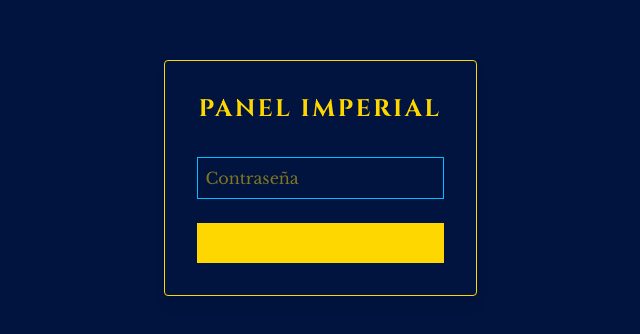
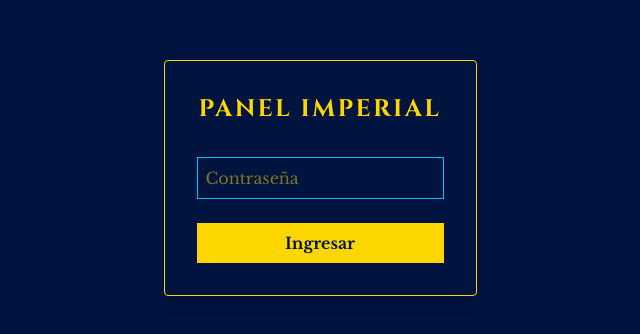
Before and after one commit to Fierillo/monitorcillo, a Next.js app: page /admin in a window 1280 px wide. Shown: the part 222-556 px from the top of the page, without its empty margins (320-960 px from the left). Built offline with nearby package versions, Linux system fonts and the light colour scheme; no server answers.

Commit message:
style: update button text color to improve visibility in AdminDashboard and LoginForm

```diff
--- a/src/app/admin/AdminDashboard.tsx
+++ b/src/app/admin/AdminDashboard.tsx
@@ -445,7 +445,7 @@ export default function AdminDashboard({ initialData }: { initialData: Indicator
                         </div>
                         <div className="flex items-center gap-4">
                             {emisionMsg && <span className={`font-bold ${emisionMsg.includes('Error') ? 'text-red-500' : 'text-green-500'}`}>{emisionMsg}</span>}
-                            <button onClick={handleSaveEmision} className="bg-imperial-gold text-background font-bold py-2 px-6 uppercase cursor-pointer hover:bg-yellow-500 transition-colors">
+                            <button onClick={handleSaveEmision} className="bg-imperial-gold text-imperial-blue font-bold py-2 px-6 uppercase cursor-pointer hover:bg-yellow-500 transition-colors">
                                 Guardar
                             </button>
                         </div>
--- a/src/app/admin/LoginForm.tsx
+++ b/src/app/admin/LoginForm.tsx
@@ -37,7 +37,7 @@ export default function LoginForm() {
                     placeholder="Contraseña"
                 />
                 {error && <p className="text-red-500 text-sm font-bold">{error}</p>}
-                <button type="submit" className="bg-imperial-gold text-background font-bold py-2 mt-2 cursor-pointer hover:bg-yellow-500 transition-colors">
+                <button type="submit" className="bg-imperial-gold text-imperial-blue font-bold py-2 mt-2 cursor-pointer hover:bg-yellow-500 transition-colors">
                     Ingresar
                 </button>
             </form>
```
